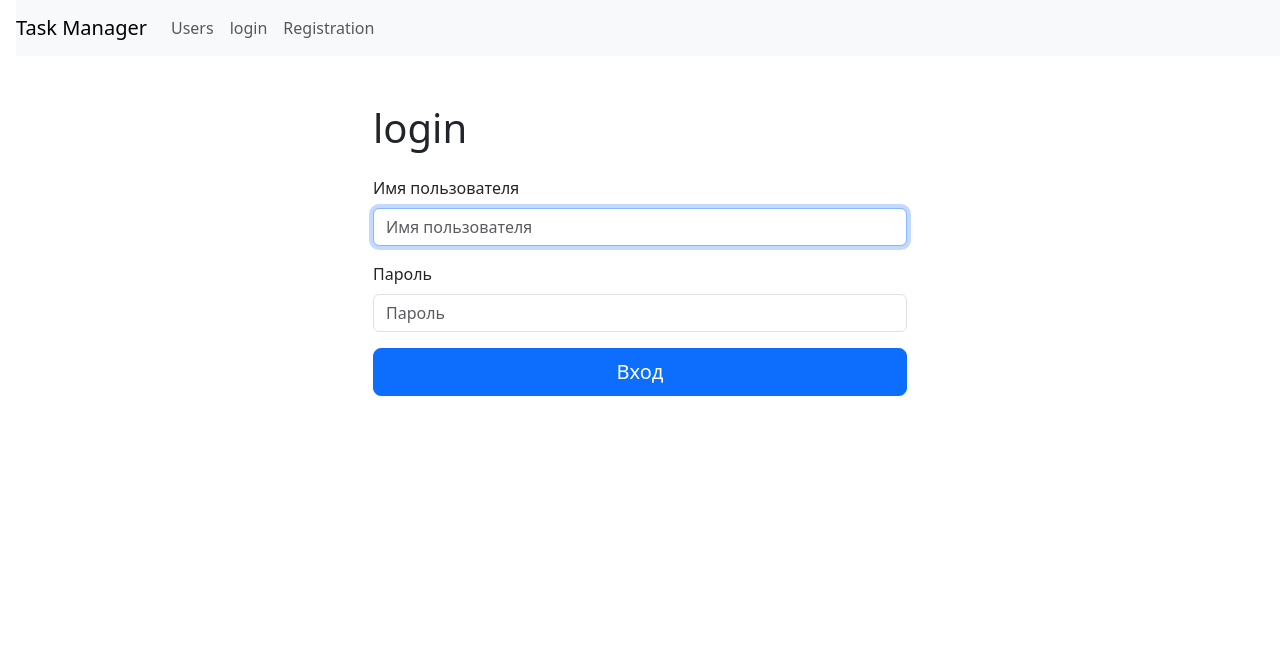
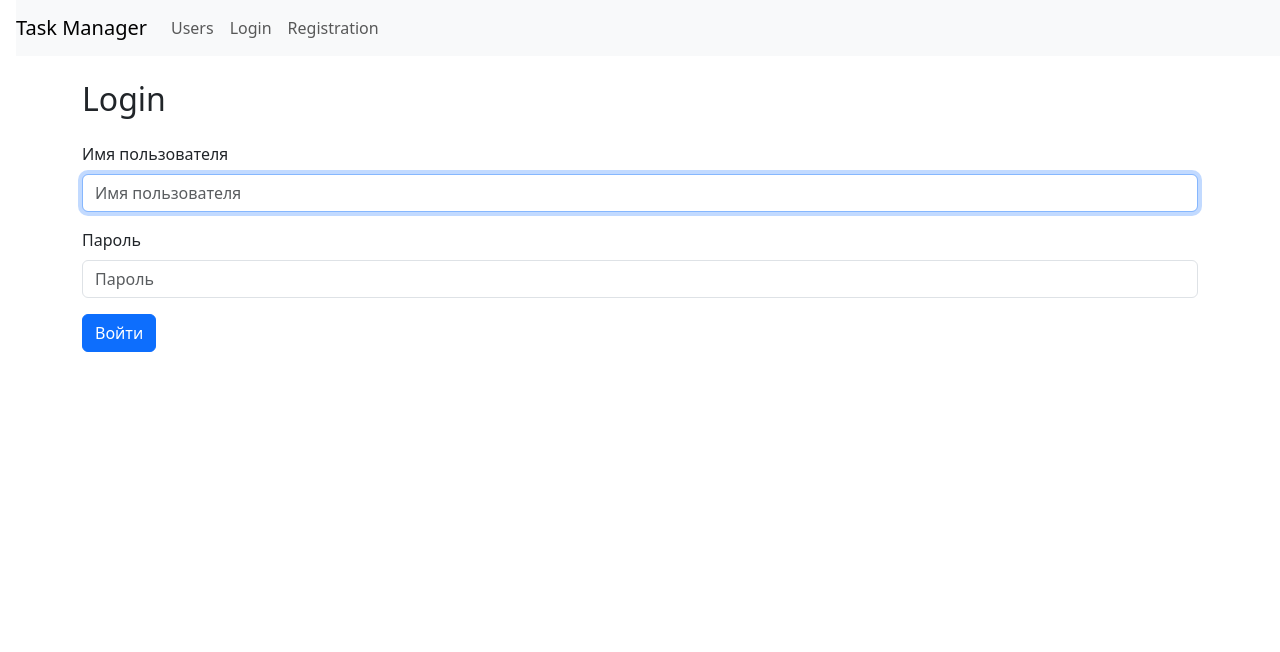
Before and after one commit to lisaCookie/python-project-52, a Django app: page /users/login/ in a window 1280 px wide. Shown: the top 652 px of the page. Run offline with Django 5.2, Linux system fonts and the light colour scheme; some libraries are stand-ins or nearby versions.

Commit message:
modified:   task_manager/locale/ru/LC_MESSAGES/django.mo         modified:   task_manager/locale/ru/LC_MESSAGES/django.po         modified:   task_manager/templates/base.html         modified:   task_manager/templates/users/login.html

```diff
--- a/task_manager/templates/base.html
+++ b/task_manager/templates/base.html
@@ -59,7 +59,7 @@
                     </li>
                 {% else %}
                     <li class="nav-item">
-                        <a class="nav-link" href="{% url 'login' %}">{% trans "login" %}</a>
+                        <a class="nav-link" href="{% url 'login' %}">{% trans "Login" %}</a>
                     </li>
                     <li class="nav-item">
                         <a class="nav-link" href="{% url 'user-create' %}">{% trans "Registration" %}</a>
--- a/task_manager/templates/users/login.html
+++ b/task_manager/templates/users/login.html
@@ -7,24 +7,12 @@
 {% block title %}Login - Hexlet Task Manager{% endblock %}
 
 {% block content %}
-<div class="container mt-4">
-    <div class="row justify-content-center">
-        <div class="col-md-6">
-            <h1 class="my-4">{% trans "login" %}</h1>
-            {% if form.errors %}
-                <div class="alert alert-danger">
-                    {% trans "Invalid username or password. Please try again." %}
-                </div>
-            {% endif %}
+<h2 class="my-4">{% trans "Login" %}</h2>
 
-            <form method="post" novalidate>
-                {% csrf_token %}
-                {% bootstrap_form form %}
-
-                {% trans 'Вход' as login_text %}
-                {% bootstrap_button login_text button_type="submit" button_class="btn-primary btn-lg w-100 mb-3" %}
-            </form>
-        </div>
-    </div>
-</div>
+<form method="post" class="form">
+  {% csrf_token %}
+  {% bootstrap_form form %}
+  {% trans 'Log in' as login_text %}
+  {% bootstrap_button login_text button_type="submit" button_class="btn-primary" %}
+</form>
 {% endblock %}
```
Also changed, not shown: task_manager/locale/ru/LC_MESSAGES/django.po, 1 other file.
